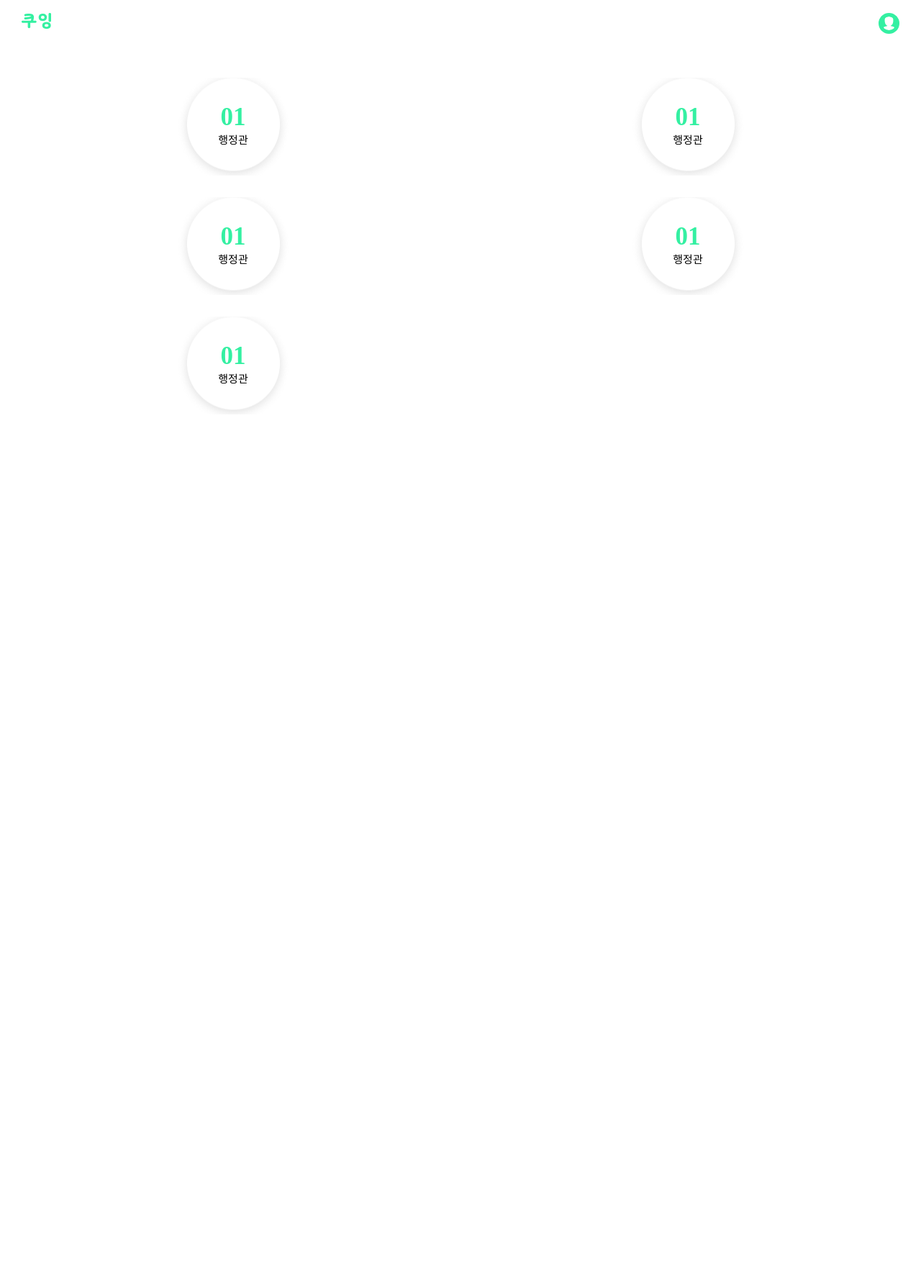
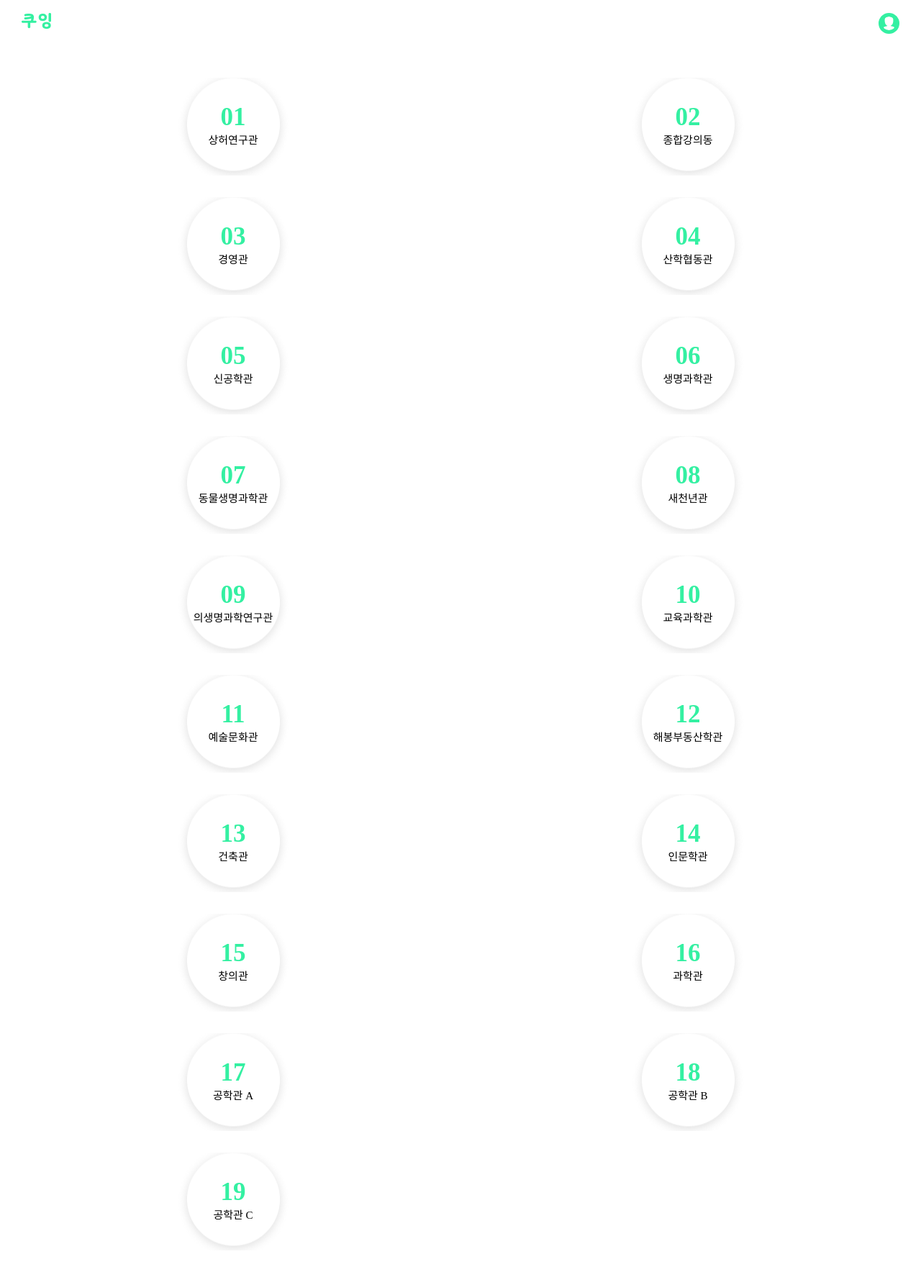
Before and after one commit to JeonK1/KUing, a Django app: page / in a window 1280 px wide. Shown: the whole page at 72% size. Before the commit the page ends 574 px from the top, so only its background shows below. Run offline with Django 3.2, Linux system fonts and the light colour scheme.

Commit message:
index.html page complete update

```diff
--- a/time_table/models.py
+++ b/time_table/models.py
@@ -23,7 +23,6 @@ BUILDINGS = [
     # ('공예관', '공예'),
 ]
 
-
 class Lecture(models.Model):
     title = models.CharField(max_length=30)
     professor = models.CharField(max_length=15)
--- a/time_table/templates/index.html
+++ b/time_table/templates/index.html
@@ -5,31 +5,13 @@
     <div class="building_container">
         <div class="class_grid">
             <!-- TODO : 1 ~ 24 까지의 건물 data 어디서 받아오는지 체크하고, 바로 적용하기 -->
-            <div class="building_desc">
-                <span class="building_num">01</span>
-                <br>
-                <span class="building_name">행정관</span>
-            </div>
-            <div class="building_desc">
-                <span class="building_num">01</span>
-                <br>
-                <span class="building_name">행정관</span>
-            </div>
-            <div class="building_desc">
-                <span class="building_num">01</span>
-                <br>
-                <span class="building_name">행정관</span>
-            </div>
-            <div class="building_desc">
-                <span class="building_num">01</span>
-                <br>
-                <span class="building_name">행정관</span>
-            </div>
-            <div class="building_desc">
-                <span class="building_num">01</span>
-                <br>
-                <span class="building_name">행정관</span>
-            </div>
+            {% for building in buildings %}
+                <div class="building_desc">
+                    <span class="building_num">{{building.number}}</span>
+                    <br>
+                    <span class="building_name">{{building.name}}</span>
+                </div>
+            {% endfor %}
         </div>
     </div>
 {% endblock %}
--- a/time_table/templates/login.html
+++ b/time_table/templates/login.html
@@ -1,4 +1,3 @@
-{% extends 'base.html' %}
 {% load static %}
 {% block content %}
     <link rel="stylesheet" href="{% static 'css/login.css' %}">
--- a/time_table/views.py
+++ b/time_table/views.py
@@ -1,11 +1,14 @@
 from django.shortcuts import render
-from .models import Lecture, LectureTime
+from .models import Lecture, LectureTime, BUILDINGS
 import pandas as pd
 from time import sleep
 
 
 def index(request):
-    return render(request, 'index.html', {"lectures": Lecture.objects.all()})
+    buildingList = []
+    for i in range(len(BUILDINGS)):
+        buildingList.append({"number":'%02d' % (i+1), "name": BUILDINGS[i][0]})
+    return render(request, 'index.html', {"buildings": buildingList})
 
 
 def init(request):
```
